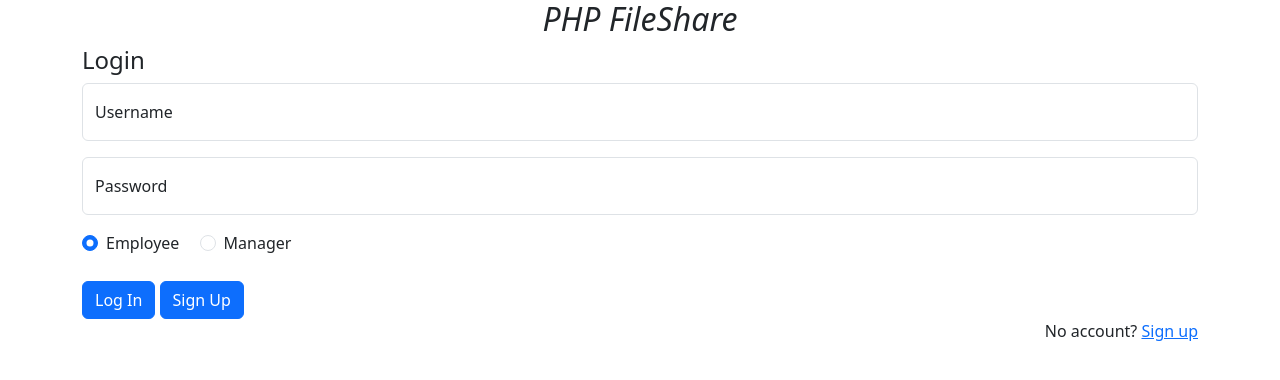
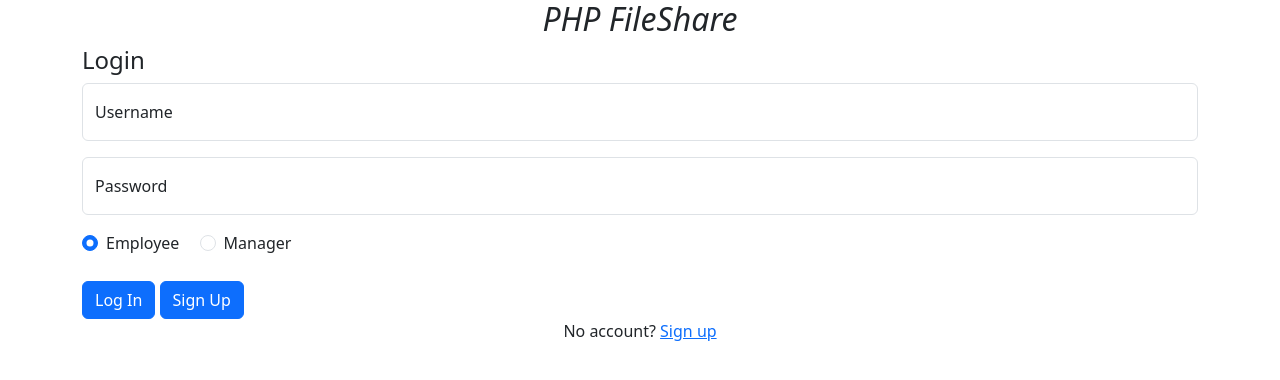
Before and after one commit to francis-ohara/file-share, a PHP site: page / in a window 1280 px wide. Shown: the top 380 px of the page. Run offline with PHP 8.4, Linux system fonts and the light colour scheme.

Commit message:
feat: update `no account` div alignment with appropriate bootstrap class.

```diff
--- a/index.php
+++ b/index.php
@@ -44,7 +44,7 @@
     <div>
     <button class="btn btn-primary" type="submit" name="login">Log In</button>
     <button class="btn btn-primary" type="submit" name="signup" formaction="signup.php">Sign Up</button>
-        <div style="text-align: right">No account? <a href="signup.php">Sign up</a></div>
+        <div class="text-center">No account? <a href="signup.php">Sign up</a></div>
     </div>
 
     <?php if (isset($_POST["login"])) authorize($_POST["username"], $_POST["password"]); ?>
```
